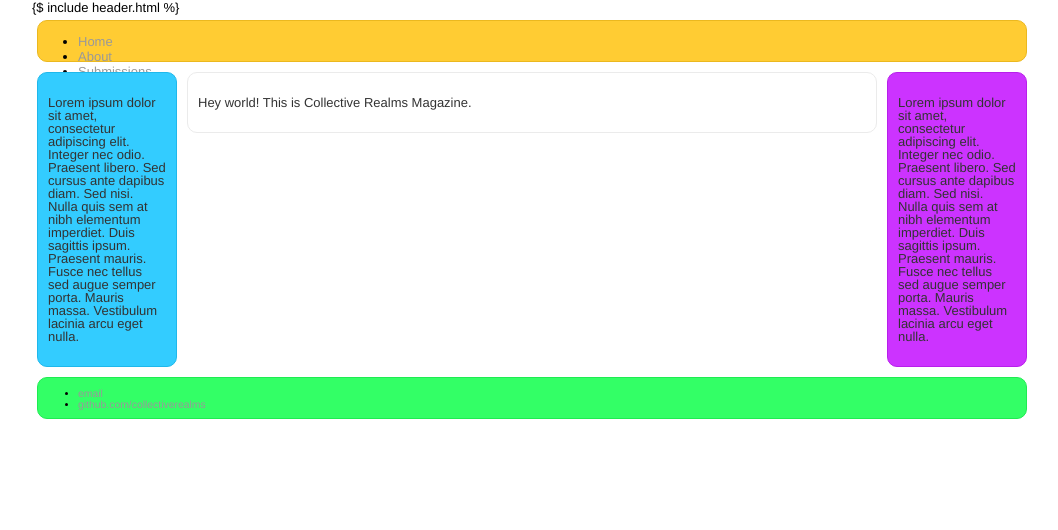
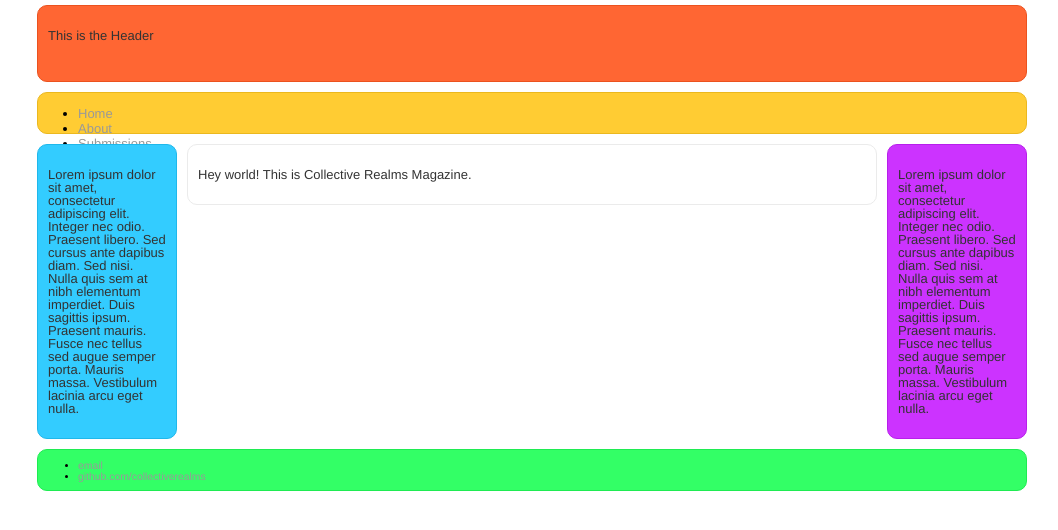
Before and after one commit to collectiverealms/collectiverealms, a Jekyll site: the page built from index.html, in a window 1280 px wide. Shown: the top 530 px of the page, without its empty margins (108-1166 px from the left). Built offline with Jekyll 4.4.1, drawn with Linux system fonts in a browser that asks for light colours; the list of posts is cut into pages by our own code.

Commit message:
Update default.html

```diff
--- a/_layouts/default.html
+++ b/_layouts/default.html
@@ -6,7 +6,7 @@
 <body>
     <div id="wrapper">
 
-	{$ include header.html %}
+	{% include header.html %}
 	{% include navigation.html %}
 	{% include leftcolumn.html %}
 
```
